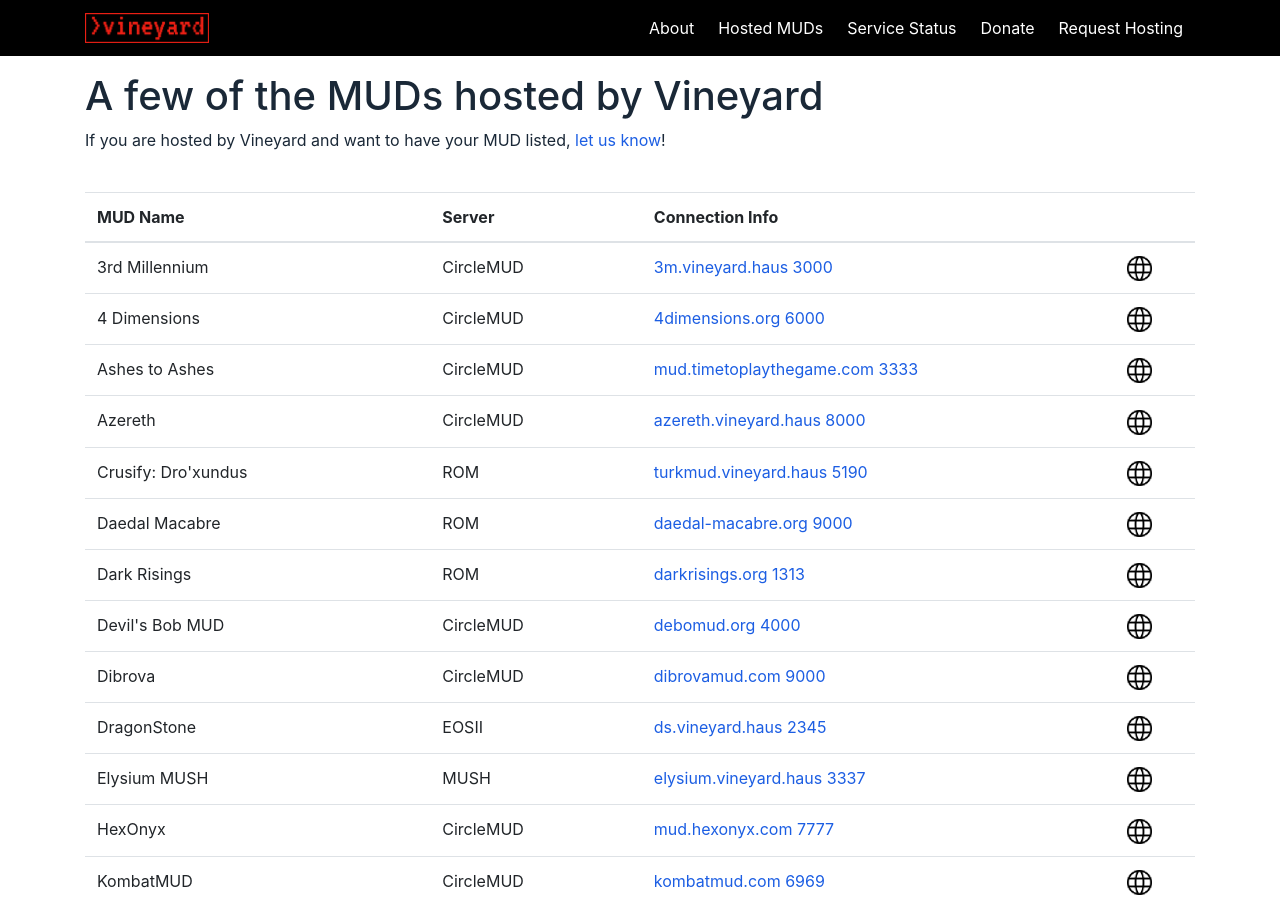
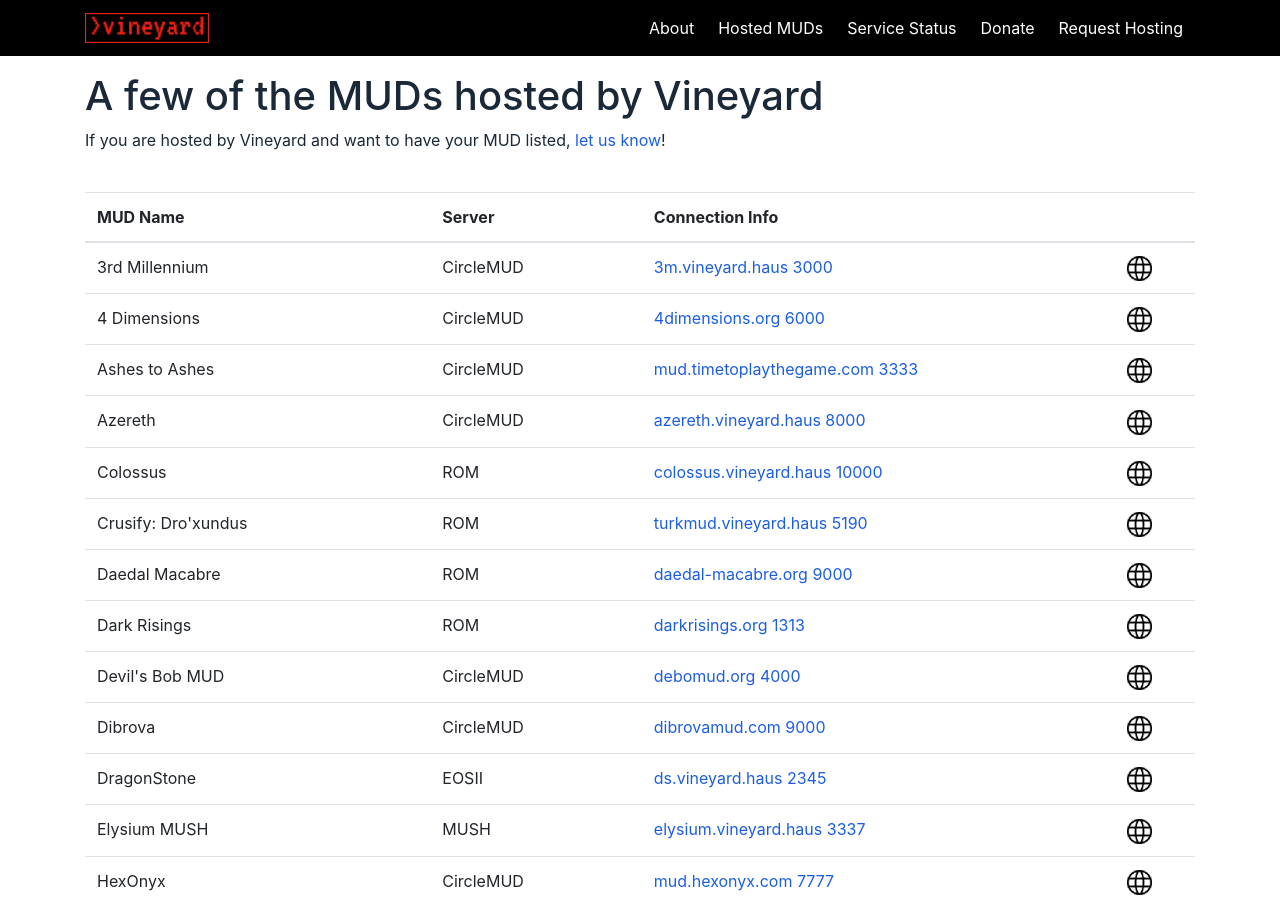
Before and after one commit to vintnerhaus/vineyard.haus, a Jekyll site: the page built from muds.html, in a window 1280 px wide and 900 px high. Built offline with Jekyll 4.4.1, drawn with Linux system fonts in a browser that asks for light colours; nearby versions of some CDN libraries; Markdown is read by kramdown in place of the engine named in the settings.

Commit message:
Update mud_list.json
Added Colossus

```diff
--- a/_data/mud_list.json
+++ b/_data/mud_list.json
@@ -154,6 +154,13 @@
       "site": "wildeadventures.net",
       "server_address": "wildeadventures.net",
       "server_port": "1221",
+    },
+    {
+      "mud_name": "Colossus",
+      "server": "ROM",
+      "site": "colossus.vineyard.haus",
+      "server_address": "colossus.vineyard.haus",
+      "server_port": "10000",
     }
   ]
 }
```
